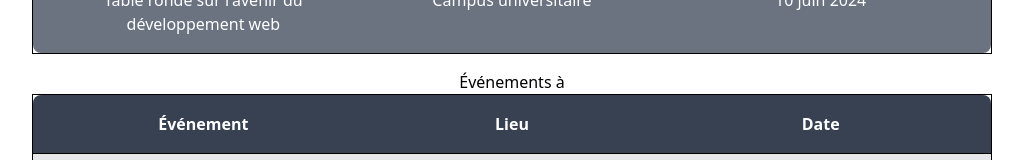
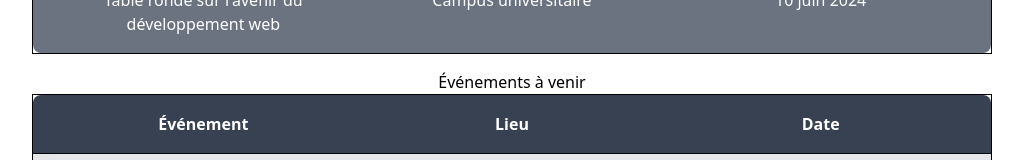
Before and after one commit to Sylvain-Lepoutre/react-bada11y, a React (Vite) app: page /test in a window 1280 px wide. Shown: the part 1880-2040 px from the top of the page, without its empty margins (128-1151 px from the left). Built offline with nearby package versions, Linux system fonts and the light colour scheme.

Commit message:
fix-text

```diff
--- a/src/components/GoodTable.tsx
+++ b/src/components/GoodTable.tsx
@@ -2,7 +2,7 @@
 export const GoodTable = () => {
   return (
     <table className="mx-auto my-4 w-3/4 rounded-lg border border-solid border-black">
-      <caption>Événements à </caption>
+      <caption>Événements à venir</caption>
       <thead>
         <tr className="flex rounded-t-lg bg-gray-700 p-4 text-white">
           <th className="w-1/3 text-center" scope="col">
```
